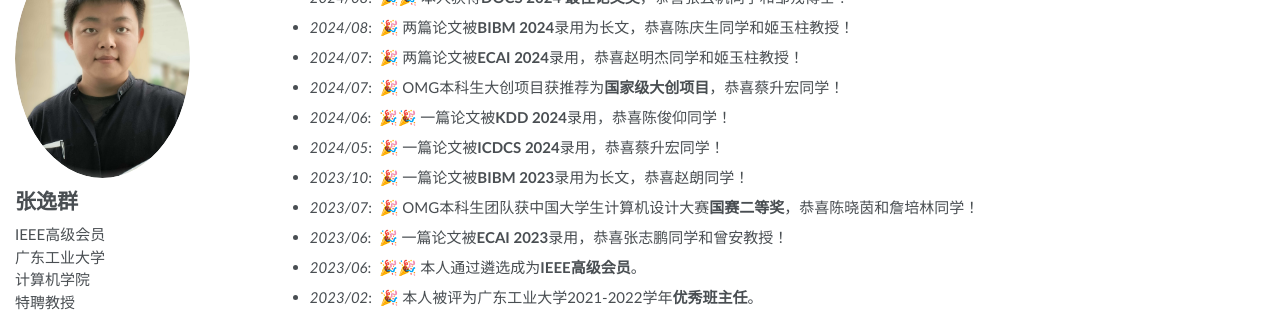
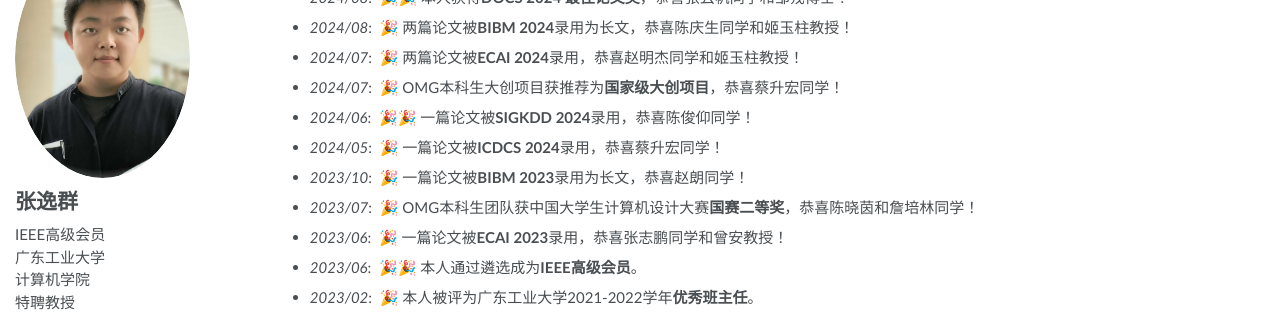
Before and after one commit to yqzhang-Zz/zh-news, a Jekyll site: the page built from _pages/about.md, in a window 1280 px wide and 900 px high, scrolled down 1618 px. Shown: the part 152-464 px from the top of the window. Built offline with Jekyll 4.4.1, drawn with Linux system fonts in a browser that asks for light colours; some web fonts are replaced; a script that is not in the unit is left out; comment, search, counter and statistics services are not loaded.

Commit message:
Update about.md

```diff
--- a/_pages/about.md
+++ b/_pages/about.md
@@ -69,7 +69,7 @@ redirect_from:
 - *2024/08*: &nbsp;🎉 两篇论文被**BIBM 2024**录用为长文，恭喜陈庆生同学和姬玉柱教授！
 - *2024/07*: &nbsp;🎉 两篇论文被**ECAI 2024**录用，恭喜赵明杰同学和姬玉柱教授！
 - *2024/07*: &nbsp;🎉 OMG本科生大创项目获推荐为**国家级大创项目**，恭喜蔡升宏同学！
-- *2024/06*: &nbsp;🎉🎉 一篇论文被**KDD 2024**录用，恭喜陈俊仰同学！
+- *2024/06*: &nbsp;🎉🎉 一篇论文被**SIGKDD 2024**录用，恭喜陈俊仰同学！
 - *2024/05*: &nbsp;🎉 一篇论文被**ICDCS 2024**录用，恭喜蔡升宏同学！
 - *2023/10*: &nbsp;🎉 一篇论文被**BIBM 2023**录用为长文，恭喜赵朗同学！
 - *2023/07*: &nbsp;🎉 OMG本科生团队获中国大学生计算机设计大赛**国赛二等奖**，恭喜陈晓茵和詹培林同学！
```
